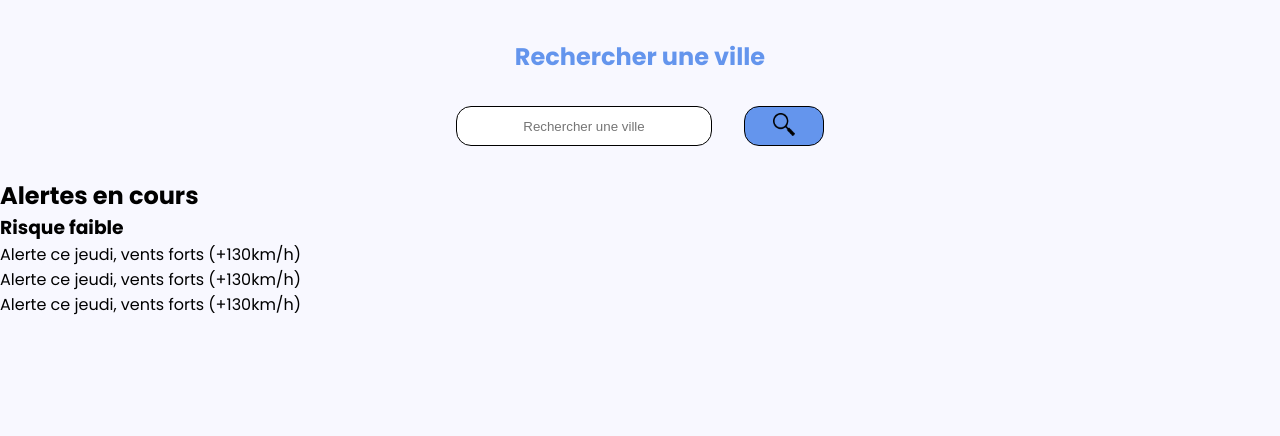
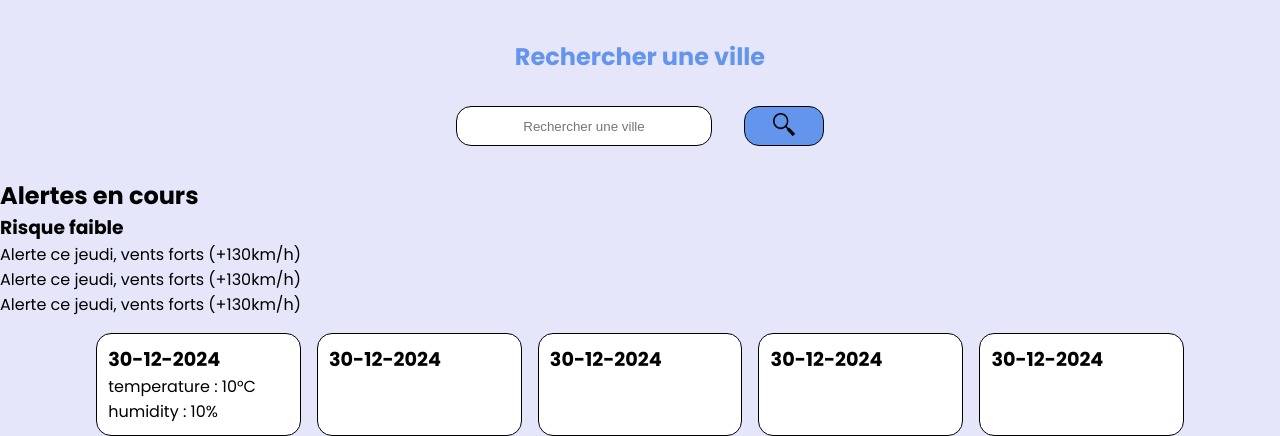
Before and after one commit to Neogiciaa/StormShield-Client, a website: page index.html in a window 1280 px wide. Shown: the part 873-1309 px from the top of the page. Before the commit the page ends 1190 px from the top, so only its background shows below. Drawn offline with Linux system fonts and the light colour scheme.

Commit message:
Added design for weather - Added responsive support

```diff
--- a/index.html
+++ b/index.html
@@ -23,7 +23,7 @@
 
     <section class="search-input">
         <h2>Rechercher une ville</h2>
-        <label for="search-input"></label>
+<!--        <label for="search-input"></label>-->
         <input id="search-input" type="text" placeholder="Rechercher une ville">
         <button id="search-button">
             <img src="img/glass-icon.png" alt="search">
@@ -43,6 +43,32 @@
             </article>
         </section>
     </section>
+
+    <section class="weather">
+        <section class="weather-container" id="container-1">
+            <h2 class="weather-date">30-12-2024</h2>
+            <ul class="weather-data">
+                <li>temperature : 10°C</li>
+                <li>humidity : 10%</li>
+            </ul>
+        </section>
+        <section class="weather-container" id="container-2">
+            <h2 class="weather-date">30-12-2024</h2>
+            <ul class="weather-data"></ul>
+        </section>
+        <section class="weather-container" id="container-3">
+            <h2 class="weather-date">30-12-2024</h2>
+            <ul class="weather-data"></ul>
+        </section>
+        <section class="weather-container" id="container-4">
+            <h2 class="weather-date">30-12-2024</h2>
+            <ul class="weather-data"></ul>
+        </section>
+        <section class="weather-container" id="container-5">
+            <h2 class="weather-date">30-12-2024</h2>
+            <ul class="weather-data"></ul>
+        </section>
+    </section>
 </main>
 </body>
 </html>
--- a/style.css
+++ b/style.css
@@ -5,7 +5,8 @@
     margin: 0;
     padding: 0;
 
-    --light-bg-color: #f8f8ff ;
+    /*--light-bg-color: #f8f8ff;*/
+    --light-bg-color: lavender;
     --dark-bg-color: #1e1e1e;
 
     --light-container-color: #ffffff;
@@ -15,6 +16,8 @@
 
     --light-font-color: black;
     --dark-font-color: white;
+
+    --container-border-radius: 15px;
 }
 
 :root {
@@ -95,15 +98,15 @@ main {
 }
 
 .search-input {
-    margin-top: 2rem;
     display: grid;
     grid-template-areas:
-    'title title title'
-    'bar bar button';
+    "title"
+    "bar"
+    "button";
     grid-gap: 2rem;
-    justify-content: center;
-    align-items: center;
-    width: 100%;
+    place-items: center;
+    width: fit-content;
+    margin: 2rem auto;
     color: var(--main-element-color);
 
     h2 {
@@ -115,7 +118,7 @@ main {
         grid-area: bar;
         width: 16rem;
         border: 1px solid light-dark(var(--dark-container-color), var(--light-container-color));
-        border-radius: 15px;
+        border-radius: var(--container-border-radius);
         padding: 0.7rem;
         text-align: center;
         background-color: light-dark(var(--light-container-color), var(--dark-container-color));
@@ -126,8 +129,9 @@ main {
         height: 2.5rem;
         aspect-ratio: 2;
         border: 1px solid light-dark(var(--dark-container-color), var(--light-container-color));
-        border-radius: 15px;
+        border-radius: var(--container-border-radius);
         background-color: var(--main-element-color);
+        /*justify-self: center;*/
 
         &:active {
             background-color: deepskyblue;
@@ -148,3 +152,55 @@ main {
     justify-content: center;
 
 }
+
+.weather {
+    display: grid;
+    grid-auto-flow: row;
+    grid-gap: 1rem;
+    justify-content: center;
+    margin: 1rem 0 0 0;
+
+    .weather-container {
+        display: flex;
+        flex-direction: column;
+        justify-content: start;
+        align-items: start;
+        background-color: light-dark(var(--light-container-color), var(--dark-container-color));
+        width: 80vw;
+        border: 1px solid light-dark(var(--dark-container-color), var(--light-container-color));
+        border-radius: var(--container-border-radius);
+        padding: 0.7rem;
+
+        .weather-date {
+            display: inline;
+        }
+
+        .weather-data {
+            list-style: none;
+        }
+    }
+}
+
+@media only screen and (800px <= width) {
+    .search-input {
+        grid-template-areas:
+        'title title title'
+        'bar bar button';
+        place-items: unset;
+        justify-items: center;
+
+    }
+
+    .weather {
+        grid-auto-flow: column;
+
+        .weather-container {
+            min-width: fit-content;
+            max-width: 16vw;
+
+            .weather-date {
+                font-size: larger;
+            }
+        }
+    }
+}
```
